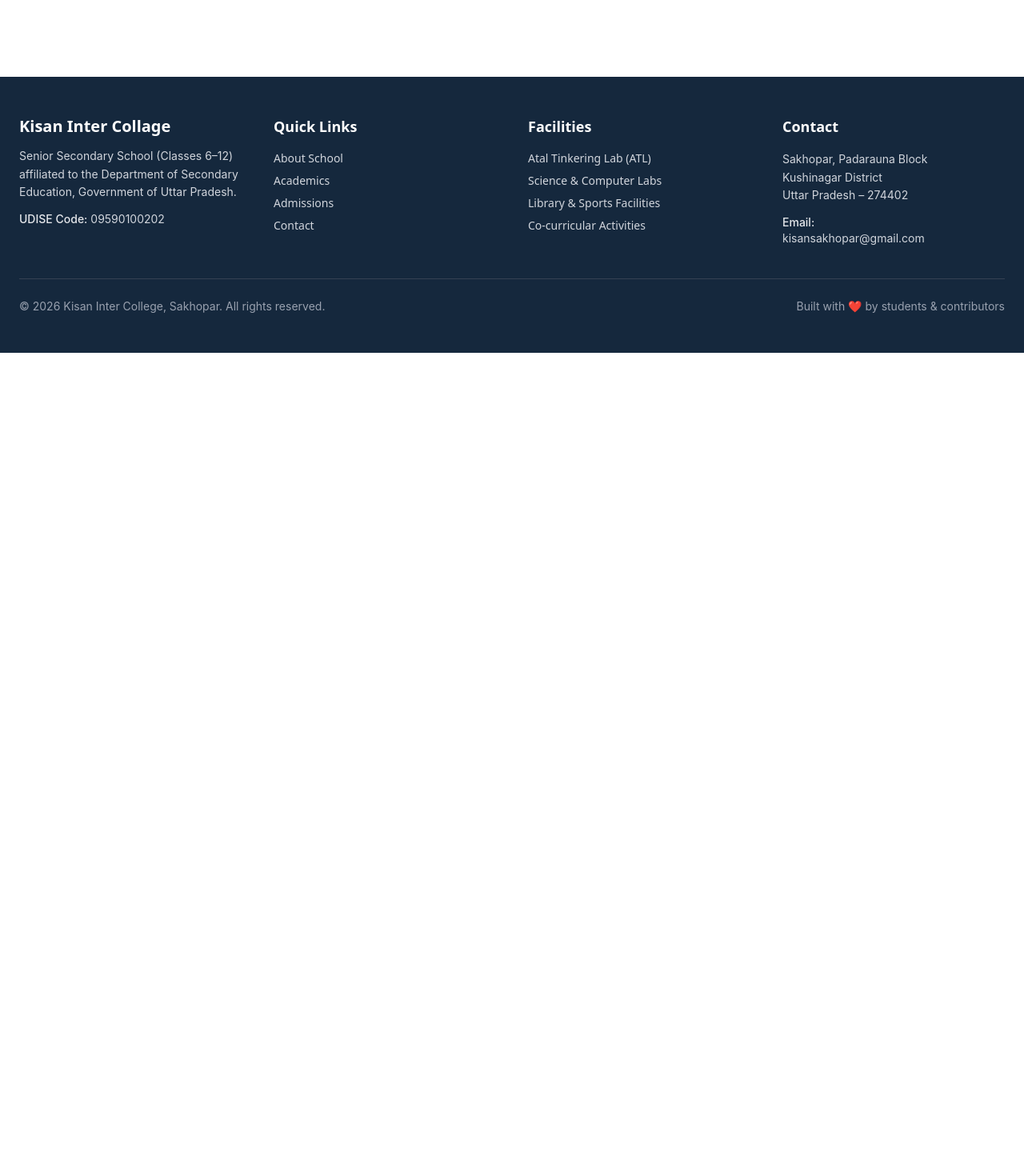
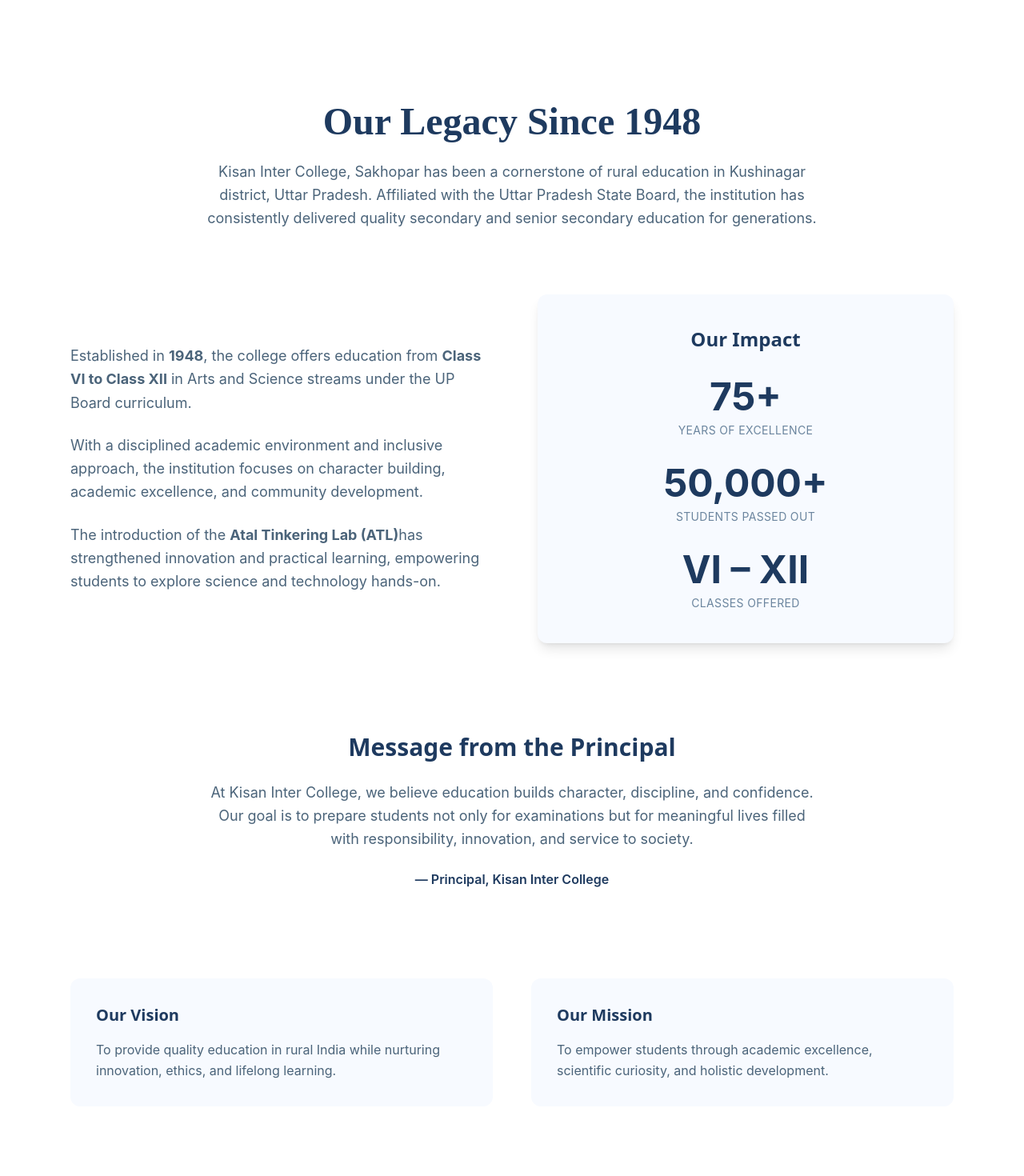
Before and after one commit to tausif-alam-64/Kishan-Campus, a React (Vite) app: page / in a window 1280 px wide. Shown: the part 2280-3750 px from the top of the page at 80% size. Before the commit the page ends 2721 px from the top, so only its background shows below. Built offline with nearby package versions, Linux system fonts and the light colour scheme; no server answers.

Commit message:
feat: about section in homePage

```diff
--- a/src/pages/public/About.jsx
+++ b/src/pages/public/About.jsx
@@ -72,6 +72,7 @@ const About = () => {
       </section>
 
     </main>
+
   );
 };
 
--- a/src/pages/public/Home.jsx
+++ b/src/pages/public/Home.jsx
@@ -143,6 +143,133 @@ const Home = () => {
         </h2>
         <p className="mt-2 text-sm text-gray-500 md:text-base">Coming Soon...</p>
       </div>
+      {/* ================= BEAUTIFUL ABOUT SECTION ================= */}
+<section className="py-28 bg-white">
+
+  <div className="max-w-6xl mx-auto px-6">
+
+    {/* ---------- HEADING ---------- */}
+    <div className="text-center max-w-3xl mx-auto mb-20">
+      <h2 className="text-4xl md:text-5xl font-bold text-[#1e3a5f] mb-6">
+        Our Legacy Since 1948
+      </h2>
+
+      <p className="text-lg text-[#4b647a] leading-relaxed">
+        Kisan Inter College, Sakhopar has been a cornerstone of rural education
+        in Kushinagar district, Uttar Pradesh. Affiliated with the Uttar Pradesh
+        State Board, the institution has consistently delivered quality
+        secondary and senior secondary education for generations.
+      </p>
+    </div>
+
+
+    {/* ---------- TWO COLUMN CONTENT ---------- */}
+    <div className="grid md:grid-cols-2 gap-16 items-center">
+
+      {/* Left Side Text */}
+      <div className="space-y-6 text-lg text-[#4b647a] leading-relaxed">
+        <p>
+          Established in <strong>1948</strong>, the college offers education
+          from <strong>Class VI to Class XII</strong> in Arts and Science streams under the UP Board curriculum.
+        </p>
+
+        <p>
+          With a disciplined academic environment and inclusive approach,
+          the institution focuses on character building, academic excellence,
+          and community development.
+        </p>
+
+        <p>
+          The introduction of the <strong>Atal Tinkering Lab (ATL)</strong>
+          has strengthened innovation and practical learning, empowering
+          students to explore science and technology hands-on.
+        </p>
+      </div>
+
+      {/* Right Side Stats Box */}
+      <div className="bg-[#f7faff] p-10 rounded-xl shadow-lg">
+
+        <h3 className="text-2xl font-semibold text-[#1e3a5f] mb-8 text-center">
+          Our Impact
+        </h3>
+
+        <div className="space-y-8 text-center">
+
+          <div>
+            <p className="text-5xl font-bold text-[#1e3a5f]">75+</p>
+            <p className="text-sm uppercase tracking-wide text-[#6b859e] mt-2">
+              Years of Excellence
+            </p>
+          </div>
+
+          <div>
+            <p className="text-5xl font-bold text-[#1e3a5f]">50,000+</p>
+            <p className="text-sm uppercase tracking-wide text-[#6b859e] mt-2">
+              Students Passed Out
+            </p>
+          </div>
+
+          <div>
+            <p className="text-5xl font-bold text-[#1e3a5f]">VI – XII</p>
+            <p className="text-sm uppercase tracking-wide text-[#6b859e] mt-2">
+              Classes Offered
+            </p>
+          </div>
+
+        </div>
+      </div>
+
+    </div>
+
+
+    {/* ---------- PRINCIPAL MESSAGE ---------- */}
+    <div className="mt-28 max-w-3xl mx-auto text-center">
+
+      <h3 className="text-3xl font-semibold text-[#1e3a5f] mb-6">
+        Message from the Principal
+      </h3>
+
+      <p className="text-lg text-[#4b647a] leading-relaxed">
+        At Kisan Inter College, we believe education builds character,
+        discipline, and confidence. Our goal is to prepare students not only
+        for examinations but for meaningful lives filled with responsibility,
+        innovation, and service to society.
+      </p>
+
+      <p className="mt-6 font-semibold text-[#1e3a5f]">
+        — Principal, Kisan Inter College
+      </p>
+
+    </div>
+
+
+    {/* ---------- VISION & MISSION ---------- */}
+    <div className="mt-28 grid md:grid-cols-2 gap-12">
+
+      <div className="bg-[#f7faff] p-8 rounded-xl">
+        <h4 className="text-xl font-semibold text-[#1e3a5f] mb-4">
+          Our Vision
+        </h4>
+        <p className="text-[#4b647a] leading-relaxed">
+          To provide quality education in rural India while nurturing
+          innovation, ethics, and lifelong learning.
+        </p>
+      </div>
+
+      <div className="bg-[#f7faff] p-8 rounded-xl">
+        <h4 className="text-xl font-semibold text-[#1e3a5f] mb-4">
+          Our Mission
+        </h4>
+        <p className="text-[#4b647a] leading-relaxed">
+          To empower students through academic excellence, scientific
+          curiosity, and holistic development.
+        </p>
+      </div>
+
+    </div>
+
+  </div>
+</section>
     </>
   );
 };
```
